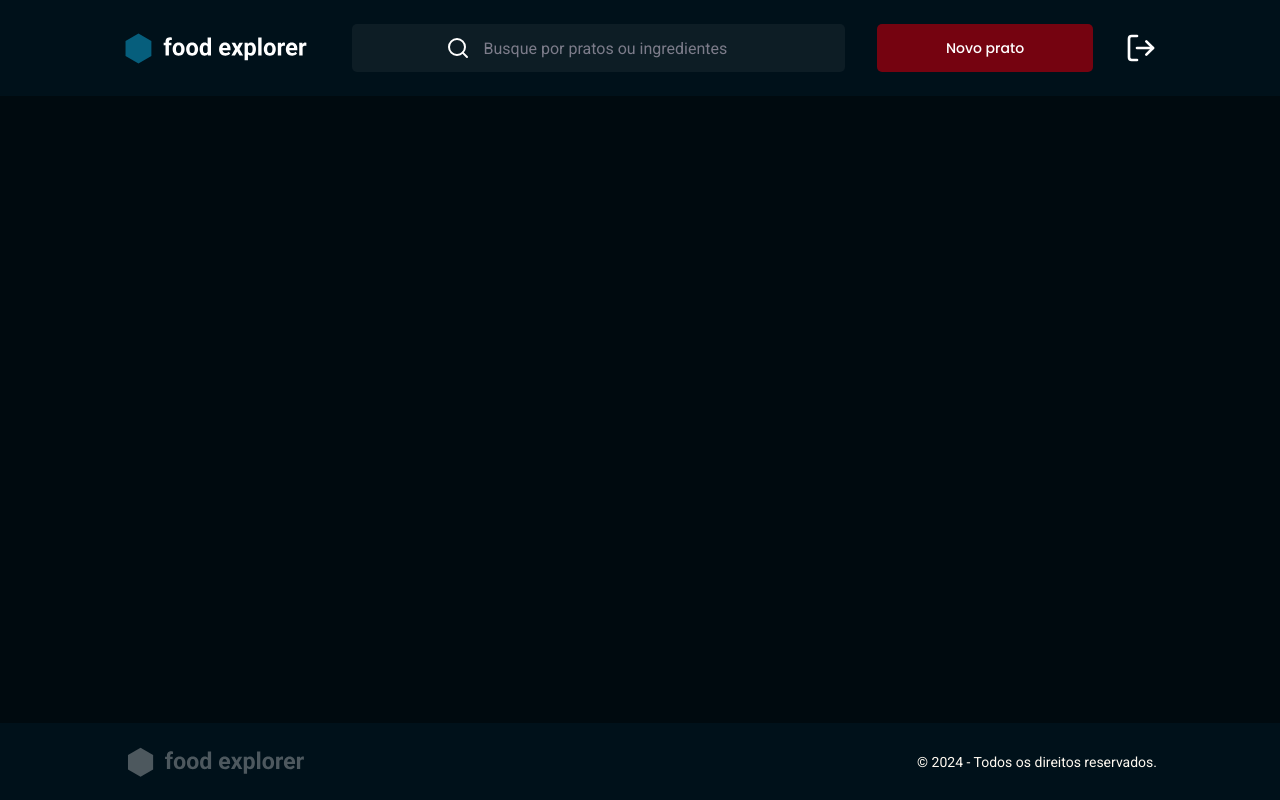
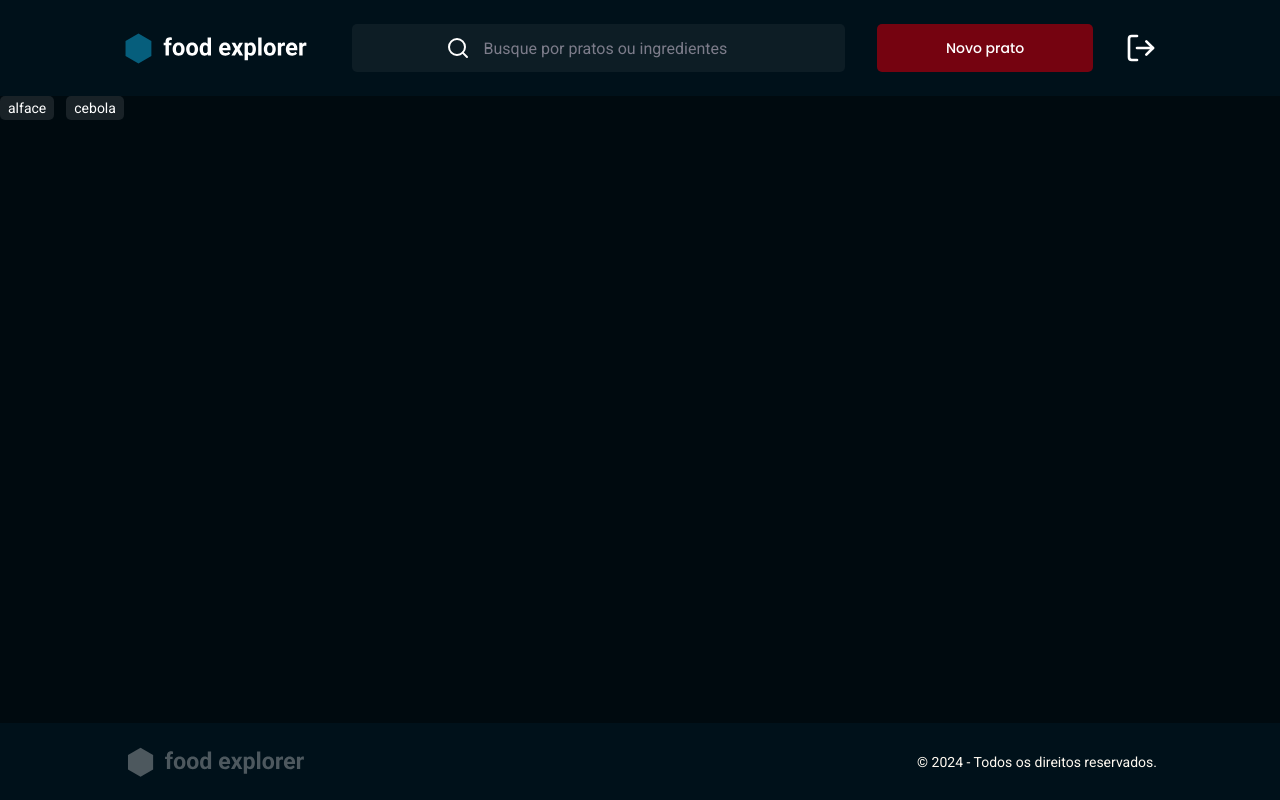
Before and after one commit to joao-sillva/food-explorer-frontend, a React (Vite) app: page / in a window 1280 px wide. Built offline with nearby package versions, Linux system fonts and the light colour scheme.

Commit message:
add component Tag

```diff
--- /dev/null
+++ b/src/components/Tag/index.jsx
@@ -0,0 +1,9 @@
+import { Container } from './styles'
+
+export function Tag({ title, ...rest }) {
+  return (
+    <Container {...rest}>
+      {title}
+    </Container>
+  )
+}
--- /dev/null
+++ b/src/components/Tag/styles.js
@@ -0,0 +1,11 @@
+import styled from 'styled-components'
+
+export const Container = styled.span`
+  padding: 4px 8px;
+  margin-right: 12px;
+  border-radius: 5px;
+
+  font-size: 14px;
+  line-height: 24px;
+  background: ${({ theme }) => theme.COLORS.BACKGROUND_400};
+`
--- a/src/pages/Dish/index.jsx
+++ b/src/pages/Dish/index.jsx
@@ -1,12 +1,16 @@
 import { Container } from './styles'
 import { Header } from '../../components/Header'
 import { Footer } from '../../components/Footer'
+import { Tag } from '../../components/Tag'
 
 export function Dish() {
   return (
     <Container>
       <Header />
 
+      <Tag title="alface" />
+      <Tag title="cebola" />
+
       <Footer />
     </Container>
   )
```
